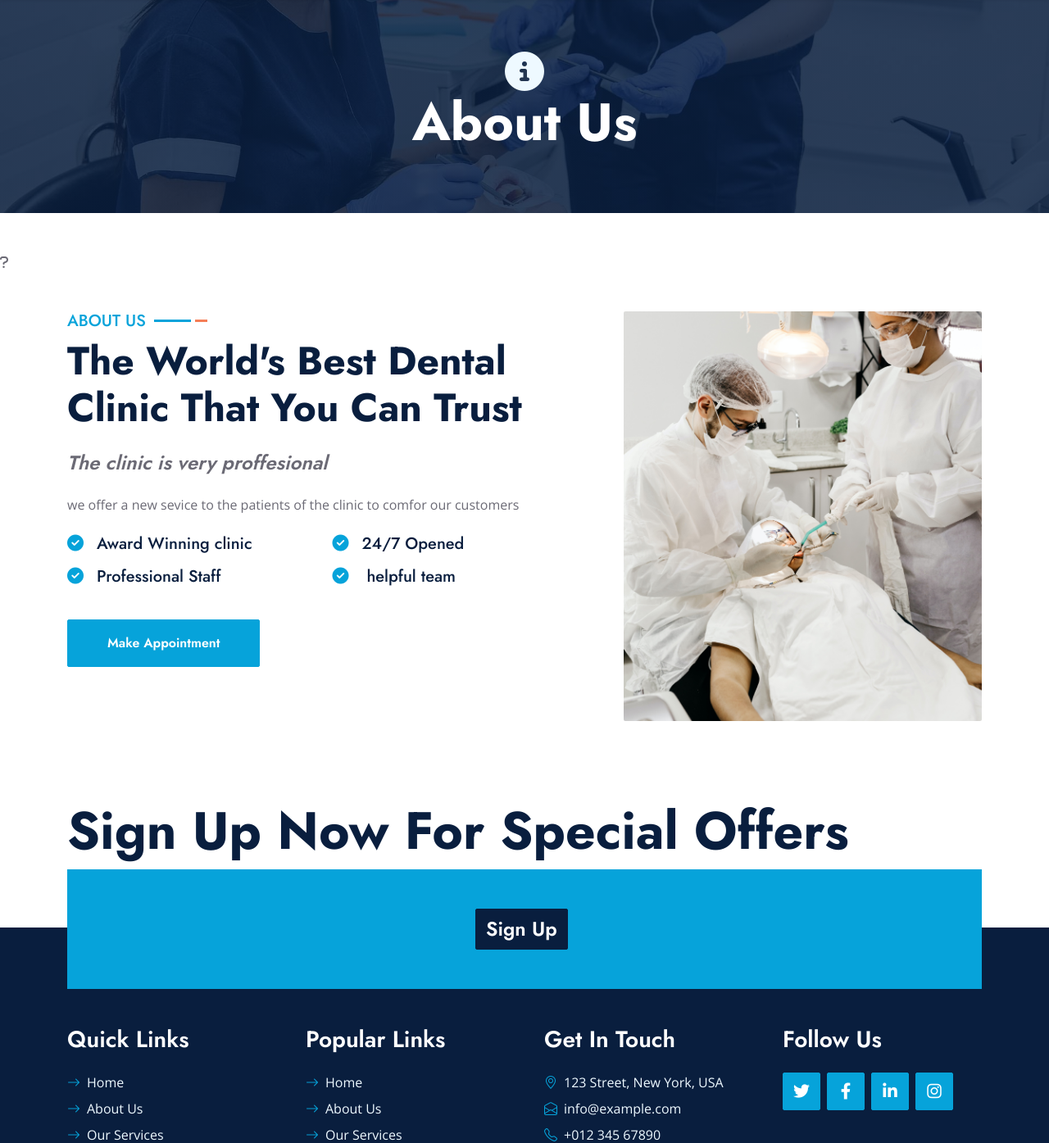
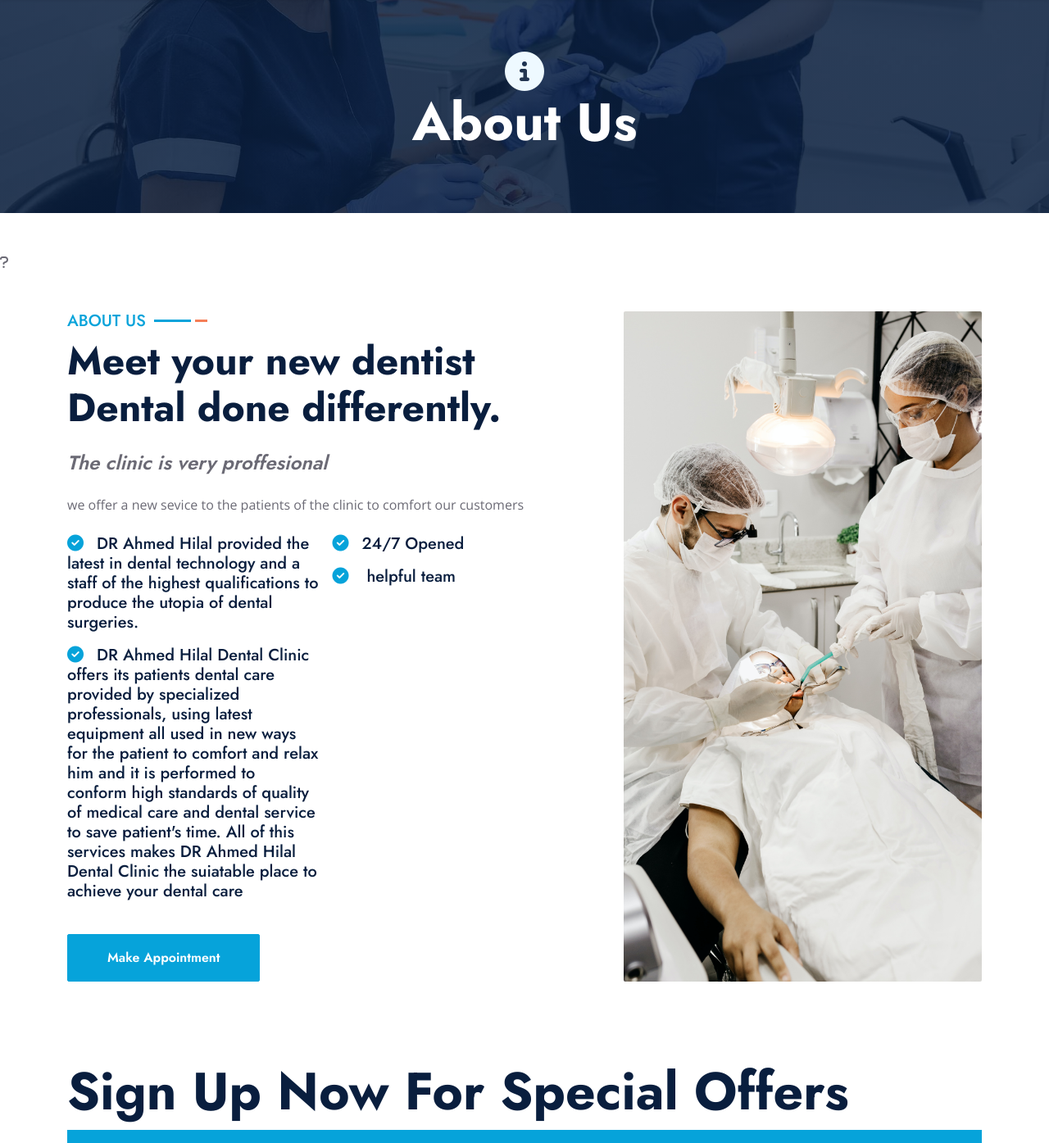
Before and after one commit to walidwalid23/DentalClinic, a PHP site: page /aboutus.php in a window 1280 px wide. Shown: the part 165-1560 px from the top of the page at 82% size. Run offline with PHP 8.4, Linux system fonts and the light colour scheme; some libraries are stand-ins or nearby versions.

Commit message:
I have changed in line 92 and 94 by adding about our clinic sevices

```diff
--- a/pages/aboutus.php
+++ b/pages/aboutus.php
@@ -77,14 +77,23 @@
                 <div class="col-lg-7">
                     <div class="section-title mb-4">
                         <h5 class="position-relative d-inline-block text-primary text-uppercase">About Us</h5>
-                        <h1 class="display-5 mb-0">The World's Best Dental Clinic That You Can Trust</h1>
+                        <h1 class="display-5 mb-0">
+
+
+
+
+
+                        Meet your new dentist Dental done differently.</h1>
                     </div>
                     <h4 class="text-body fst-italic mb-4">The clinic is very proffesional</h4>
-                    <p class="mb-4">we offer a new  sevice to the patients  of the  clinic to comfor our customers</p>
+                    <p class="mb-4">we offer a new  sevice to the patients of the clinic to comfort our customers</p>
                     <div class="row g-3">
                         <div class="col-sm-6 wow zoomIn" data-wow-delay="0.3s">
-                            <h5 class="mb-3"><i class="fa fa-check-circle text-primary me-3"></i>Award Winning clinic</h5>
-                            <h5 class="mb-3"><i class="fa fa-check-circle text-primary me-3"></i>Professional Staff</h5>
+                            <h5 class="mb-3"><i class="fa fa-check-circle text-primary me-3"></i>DR Ahmed Hilal provided the latest in dental technology and a staff of
+the highest qualifications to produce the utopia of dental surgeries.</h5>
+                            <h5 class="mb-3"><i class="fa fa-check-circle text-primary me-3"></i>DR Ahmed Hilal Dental Clinic offers its patients dental care provided by
+specialized professionals, using latest equipment all used in new ways for the patient to comfort and relax him and it is performed to conform high standards of quality of
+medical care and dental service to save patient's time. All of this services makes DR Ahmed Hilal Dental Clinic the suiatable place to achieve your dental care</h5>
                         </div>
                         <div class="col-sm-6 wow zoomIn" data-wow-delay="0.6s">
                             <h5 class="mb-3"><i class="fa fa-check-circle text-primary me-3"></i>24/7 Opened</h5>
```
